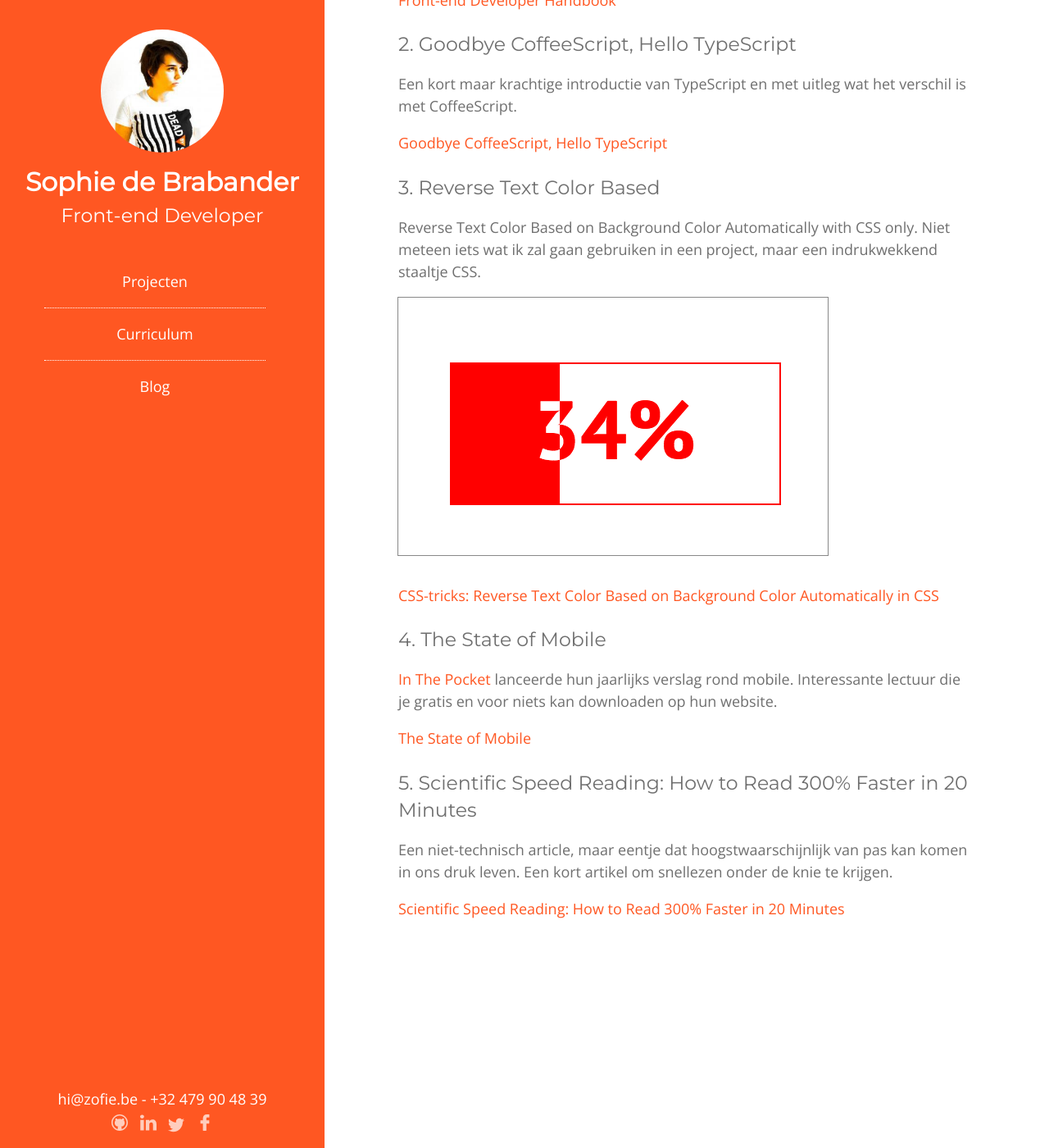
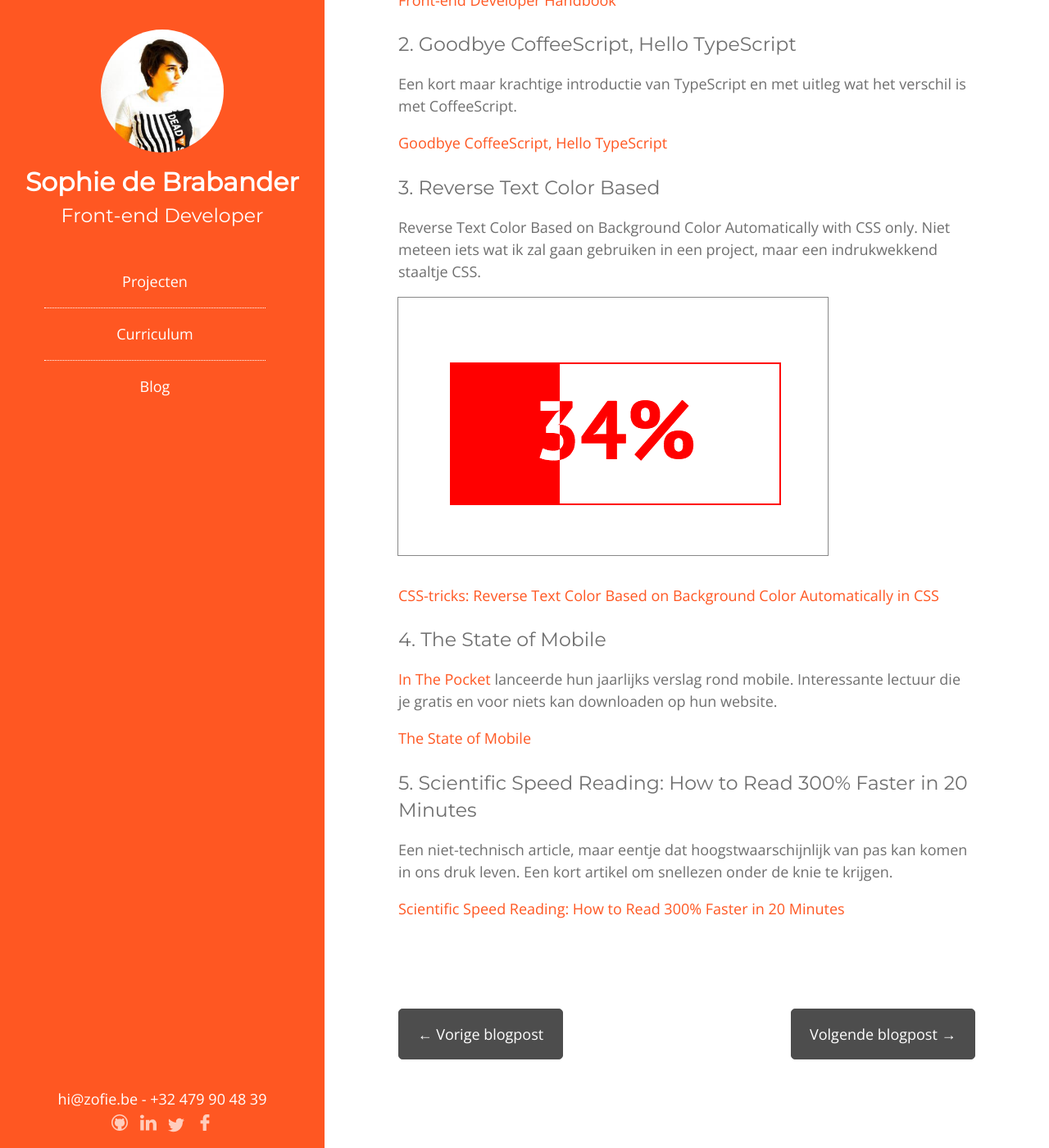
Before and after one commit to Zofie/zofie.github.io, a Jekyll site: the page built from _posts/2015-10-24-leeslijst-van-oktober.markdown, in a window 1280 px wide and 1400 px high, scrolled down 317 px. Shown: the whole window at 82% size. Built offline with Jekyll 4.4.1, drawn with Linux system fonts in a browser that asks for light colours; nearby versions of some CDN libraries; comment, search, counter and statistics services are not loaded.

Commit message:
Blogpost navigation

```diff
--- a/_layouts/post.html
+++ b/_layouts/post.html
@@ -13,7 +13,19 @@
       <div itemprop="articleBody">
         {{ content }}
 
+        <!-- COMMENTS -->
         <div id="disqus_thread"></div>
+
+        <!-- BLOGPOST NAVIGATION -->
+        <div class="c-button-group">
+          {% if page.previous %}
+          <a href="{{ page.previous.url }}" class="c-button c-button--alpha c-button--lg c-button--float-left">&larr; Vorige blogpost</a>
+          {% endif %}
+
+          {% if page.next %}
+          <a href="{{ page.next.url }}" class="c-button c-button--alpha c-button--lg c-button--float-right">Volgende blogpost &rarr;</a>
+          {% endif %}
+        </div>
 
       </div>
     </section>
--- a/css/screen.css
+++ b/css/screen.css
@@ -406,10 +406,8 @@ caption { font-family: "Open Sans", sans-serif; font-weight: 700; text-align: ce
 .c-button--block { display: block; width: 100%; }
 
 .c-button--float-left { display: block; float: left; }
-.c-button-group > .c-button--float-left { margin-right: 1rem; }
 
 .c-button--float-right { display: block; float: right; }
-.c-button-group > .c-button--float-right { margin-right: 1rem; }
 
 .c-button--sm { padding-left: 0.75rem; padding-right: 0.75rem; font-size: 0.875rem; padding-top: 0.5rem; padding-bottom: 0.5rem; }
 
@@ -429,7 +427,7 @@ caption { font-family: "Open Sans", sans-serif; font-weight: 700; text-align: ce
 
 .c-button--postfix { border-radius: 0 5px 5px 0; }
 
-.c-button-group { position: relative; *zoom: 1; }
+.c-button-group { position: relative; *zoom: 1; padding-top: 2rem; padding-bottom: 2rem; }
 .c-button-group:before, .c-button-group:after { display: table; content: ''; }
 .c-button-group:after { clear: both; }
 
@@ -1334,7 +1332,7 @@ li > .c-list-number { margin: 0; padding-left: 1rem; padding-right: 0rem; }
 */
 code { background-color: #232323; display: block; color: white; padding: 0.5em 1em; margin-top: 1rem; margin-bottom: 1rem; border-radius: 5px; }
 
-#disqus_thread { margin-top: 4rem; }
+#disqus_thread { margin-top: 4rem; margin-bottom: 4rem; }
 
 ul { padding-bottom: 2rem; }
 
--- a/scss/_utilities.shame.scss
+++ b/scss/_utilities.shame.scss
@@ -18,7 +18,7 @@ code {
 
 
 #disqus_thread {
-  @include margin-top(4);
+  @include margin-tb(4,4);
 }
 
 ul {
```
Also changed, not shown: scss/_components.buttons.scss (+2 -8 lines), 1 other file.
